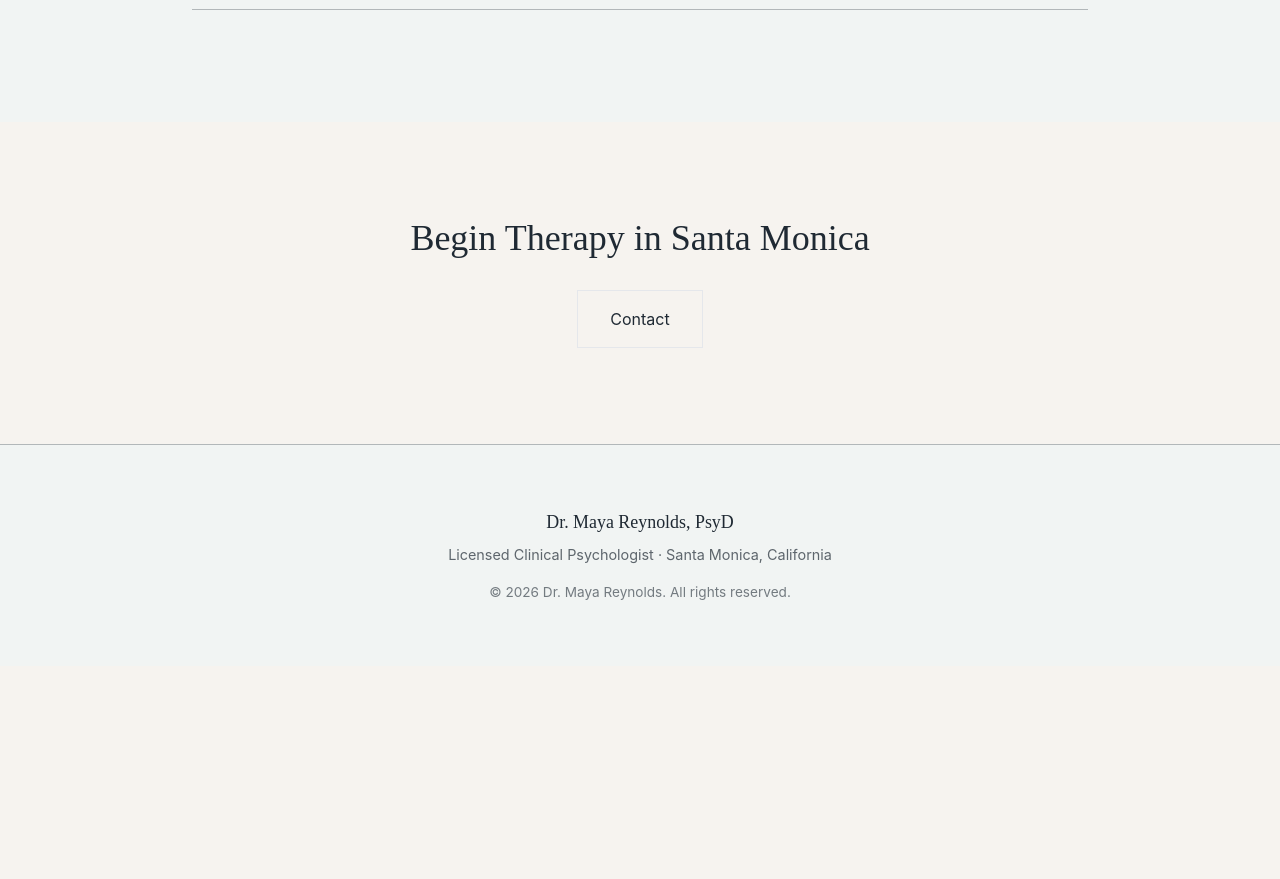
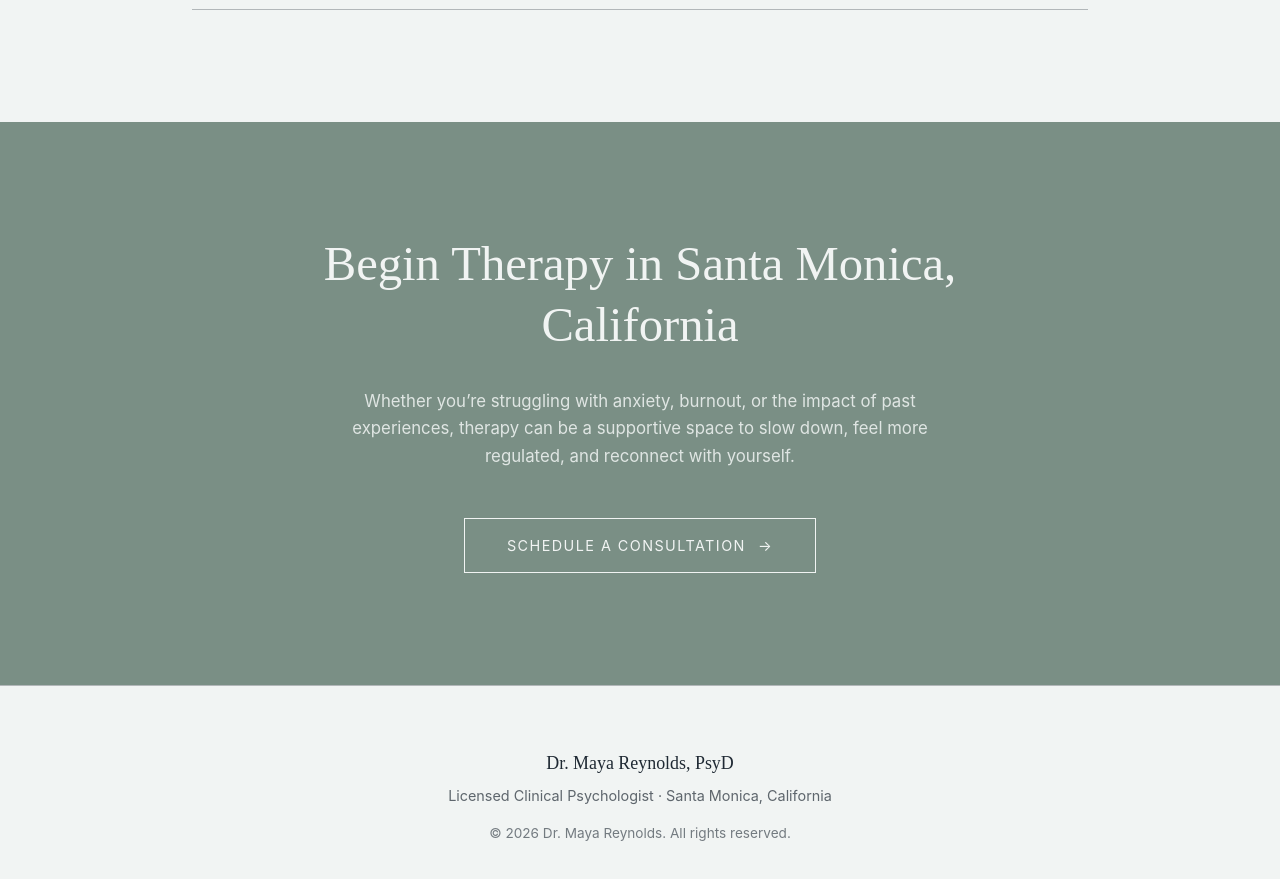
Before and after one commit to jacksyswain/maya-reynolds-therapy, a Next.js app: page / in a window 1280 px wide. Shown: the part 3820-4699 px from the top of the page. Before the commit the page ends 4486 px from the top, so only its background shows below. Built offline with nearby package versions, Linux system fonts and the light colour scheme.

Commit message:
new update

```diff
--- a/components/CTA.jsx
+++ b/components/CTA.jsx
@@ -1,9 +1,63 @@
-
 export default function CTA() {
   return (
-    <section className="bg-primary text-secondary text-center py-[12vh]">
-      <h2 className="font-serif text-4xl">Begin Therapy in Santa Monica</h2>
-      <button className="mt-8 border px-8 py-4">Contact</button>
+    <section className="bg-olive">
+      <div
+        className="
+          max-w-screen-2xl mx-auto
+          px-[6vw]
+          py-[14vh]
+          text-center
+          flex flex-col
+          items-center
+        "
+      >
+        {/* HEADING */}
+        <h2
+          className="
+            font-serif
+            text-cream
+            text-[clamp(2.4rem,3.8vw,3.4rem)]
+            leading-tight
+            mb-[4vh]
+            max-w-[42rem]
+          "
+        >
+          Begin Therapy in Santa Monica, California
+        </h2>
+
+        {/* SUBTEXT */}
+        <p
+          className="
+            text-cream/85
+            text-[clamp(1.05rem,1.3vw,1.25rem)]
+            leading-relaxed
+            mb-[6vh]
+            max-w-[36rem]
+          "
+        >
+          Whether you’re struggling with anxiety, burnout, or the impact of
+          past experiences, therapy can be a supportive space to slow down,
+          feel more regulated, and reconnect with yourself.
+        </p>
+
+        {/* CTA BUTTON */}
+        <button
+          className="
+            inline-flex items-center gap-3
+            border border-cream
+            text-cream
+            px-[clamp(2.6rem,3.2vw,3.6rem)]
+            py-[clamp(1rem,1.6vh,1.2rem)]
+            text-[clamp(0.9rem,1vw,1rem)]
+            tracking-widest uppercase
+            transition
+            hover:bg-cream hover:text-olive
+          "
+        >
+          Schedule a Consultation
+          <span aria-hidden>→</span>
+        </button>
+      </div>
     </section>
   );
 }
```
